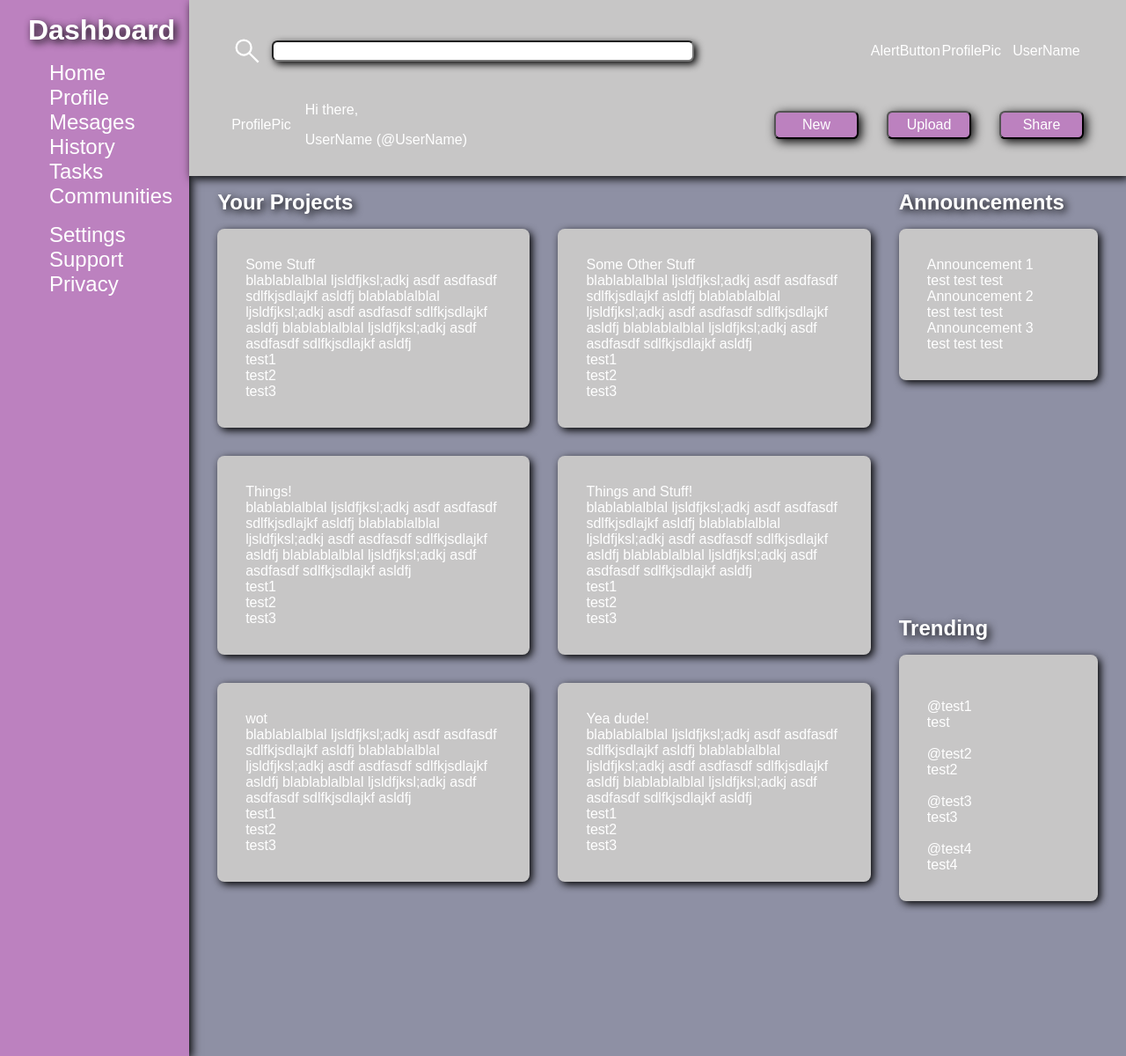
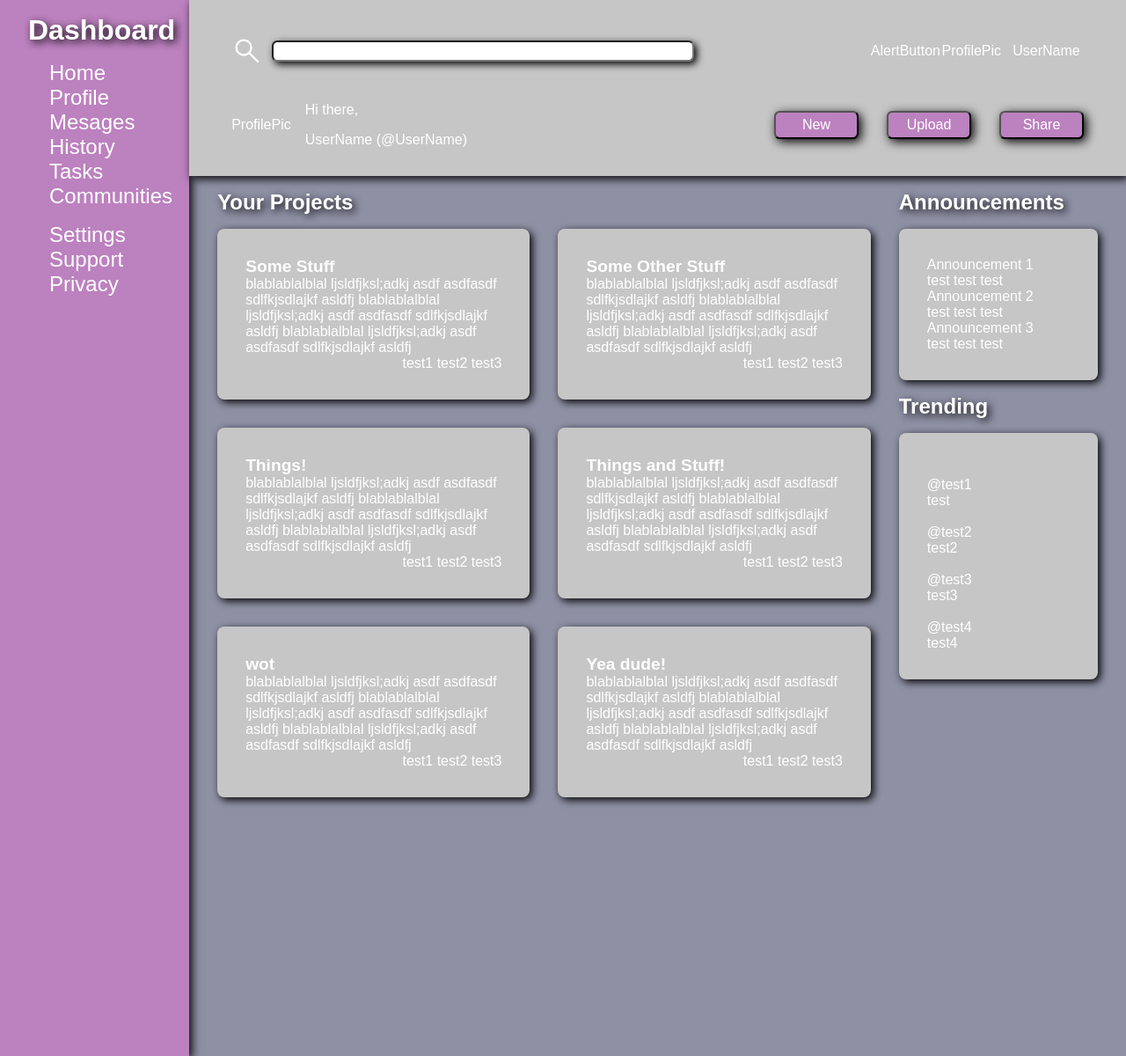
Before and after one commit to muno17/Admin-Dashboard, a plain HTML site: page index.html in a window 1280 px wide. Shown: the whole page at 88% size. Drawn offline with Linux system fonts and the light colour scheme.

Commit message:
adjust card spacing

```diff
--- a/index.html
+++ b/index.html
@@ -63,9 +63,7 @@
                         blablablalblal ljsldfjksl;adkj asdf asdfasdf sdlfkjsdlajkf asldfj
                     </div>
                     <div class=cardButtons>
-                        <div class="buttonOne">test1</div>
-                        <div class="buttonTwo">test2</div>
-                        <div class=buttonThree>test3</div>
+                        <div class="buttonOne">test1 test2 test3</div>
                     </div>
                 </div>
                 <div class="card">
@@ -76,9 +74,7 @@
                         blablablalblal ljsldfjksl;adkj asdf asdfasdf sdlfkjsdlajkf asldfj
                     </div>
                     <div class=cardButtons>
-                        <div class="buttonOne">test1</div>
-                        <div class="buttonTwo">test2</div>
-                        <div class=buttonThree>test3</div>
+                        <div class="buttonOne">test1 test2 test3</div>
                     </div>
                 </div>
                 <div class="card">
@@ -89,9 +85,7 @@
                         blablablalblal ljsldfjksl;adkj asdf asdfasdf sdlfkjsdlajkf asldfj
                     </div>
                     <div class=cardButtons>
-                        <div class="buttonOne">test1</div>
-                        <div class="buttonTwo">test2</div>
-                        <div class=buttonThree>test3</div>
+                        <div class="buttonOne">test1 test2 test3</div>
                     </div>
                 </div>
                 <div class="card">
@@ -102,9 +96,7 @@
                         blablablalblal ljsldfjksl;adkj asdf asdfasdf sdlfkjsdlajkf asldfj
                     </div>
                     <div class=cardButtons>
-                        <div class="buttonOne">test1</div>
-                        <div class="buttonTwo">test2</div>
-                        <div class=buttonThree>test3</div>
+                        <div class="buttonOne">test1 test2 test3</div>
                     </div>
                 </div>
                 <div class="card">
@@ -115,9 +107,7 @@
                         blablablalblal ljsldfjksl;adkj asdf asdfasdf sdlfkjsdlajkf asldfj
                     </div>
                     <div class=cardButtons>
-                        <div class="buttonOne">test1</div>
-                        <div class="buttonTwo">test2</div>
-                        <div class=buttonThree>test3</div>
+                        <div class="buttonOne">test1 test2 test3</div>
                     </div>
                 </div>
                 <div class="card">
@@ -128,9 +118,7 @@
                         blablablalblal ljsldfjksl;adkj asdf asdfasdf sdlfkjsdlajkf asldfj
                     </div>
                     <div class=cardButtons>
-                        <div class="buttonOne">test1</div>
-                        <div class="buttonTwo">test2</div>
-                        <div class=buttonThree>test3</div>
+                        <div class="buttonOne">test1 test2 test3</div>
                     </div>
                 </div>
             </div>
--- a/style.css
+++ b/style.css
@@ -123,10 +123,19 @@ li {
     border-radius: .5rem;
 }
 
+.cardHeader {
+    font-size: 1.2rem;
+    font-weight: bold;
+}
+
+.cardButtons {
+    display: grid;
+
+    justify-items: end;
+}
+
 #rightMain {
     grid-column: 2/3;
-    display: grid;
-    grid-template-rows: 1fr 1fr;
 }
 
 #trendingBox, #announcementsBox {
```
